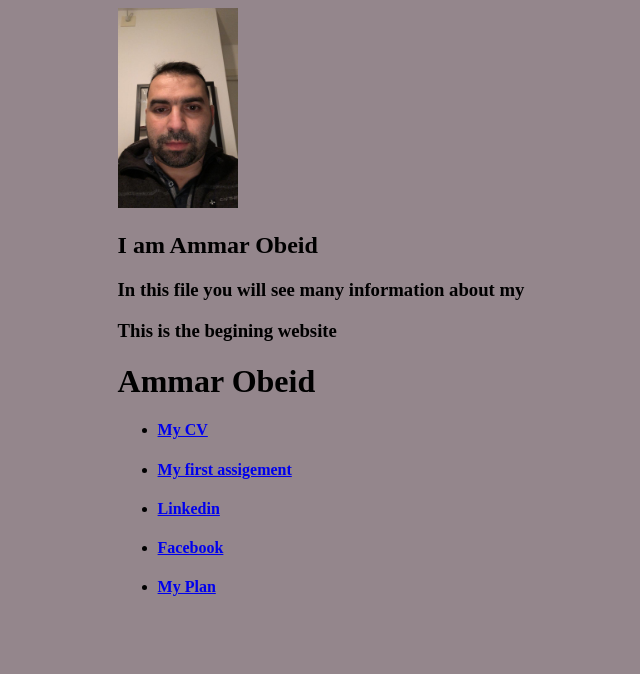
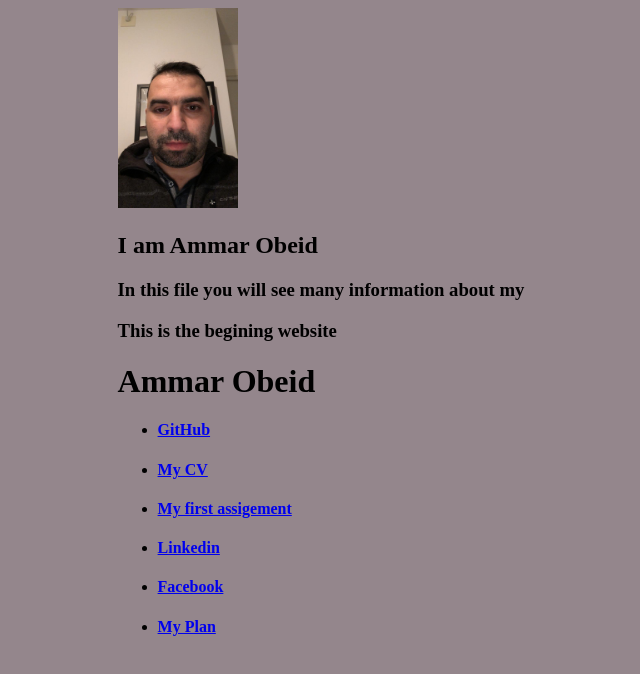
Before and after one commit to aobeid1979/AmmarObeid, a plain HTML site: page Starting page.html in a window 1280 px wide. Shown: the whole page, without its empty margins (319-959 px from the left). Drawn offline with Linux system fonts and the light colour scheme.

Commit message:
added reflekt och GitHub länk till Word file

```diff
--- a/Starting page.html
+++ b/Starting page.html
@@ -29,6 +29,9 @@ body {
     <h3>This is the begining website</h3>
     <h1>Ammar Obeid</h1>
           <ul>
+            <li><h4><a href="https://github.com/aobeid1979/AmmarObeid.git">GitHub</a></h4></li>
+
+
             <li><h4><a href="ammarcv.html">My CV</a></h4></li>
 
             <li><h4><a href="second assigement.html">My first assigement</a></h4></li>
```
Also changed, not shown: 1 other file.
